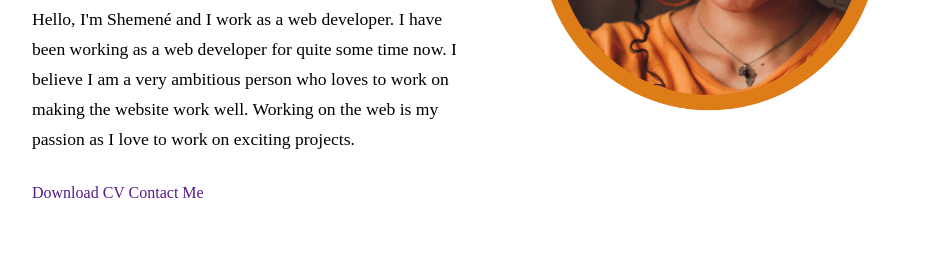
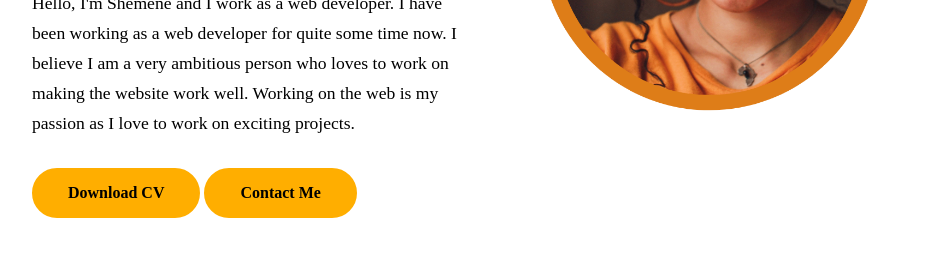
Before and after one commit to Shemene/CODSOFT, a plain HTML site: page Project 1-Portfolio/index.html in a window 1280 px wide. Shown: the part 458-714 px from the top of the page, without its empty margins (160-1102 px from the left). Drawn offline with Linux system fonts and the light colour scheme.

Commit message:
Style buttons for download cv and contac me

```diff
--- a/Project 1-Portfolio/src/style.css
+++ b/Project 1-Portfolio/src/style.css
@@ -57,8 +57,7 @@
   font-weight: 500;
   color: var(--text-color);
   margin: 0 25px;
-  transition: all ease 0.5s;
-  transform: scaleX(2);
+  transition: all 200ms ease-in-out;
 }
 
 .navbar a:hover {
@@ -135,3 +134,20 @@
   line-height: 30px;
   margin-bottom: 30px;
 }
+.btn {
+  display: inline-block;
+  padding: 14px 34px;
+  background: var(--main-color);
+  color: var(--text-color);
+  border: 2px solid var(--main-color);
+  font-size: 16px;
+  font-weight: 600;
+  border-radius: 50px;
+  transition: al 200ms rase-in-out;
+}
+
+.btn:hover {
+  transform: translateY(-5px);
+  color: var(--main-color);
+  background: transparent;
+}
```
